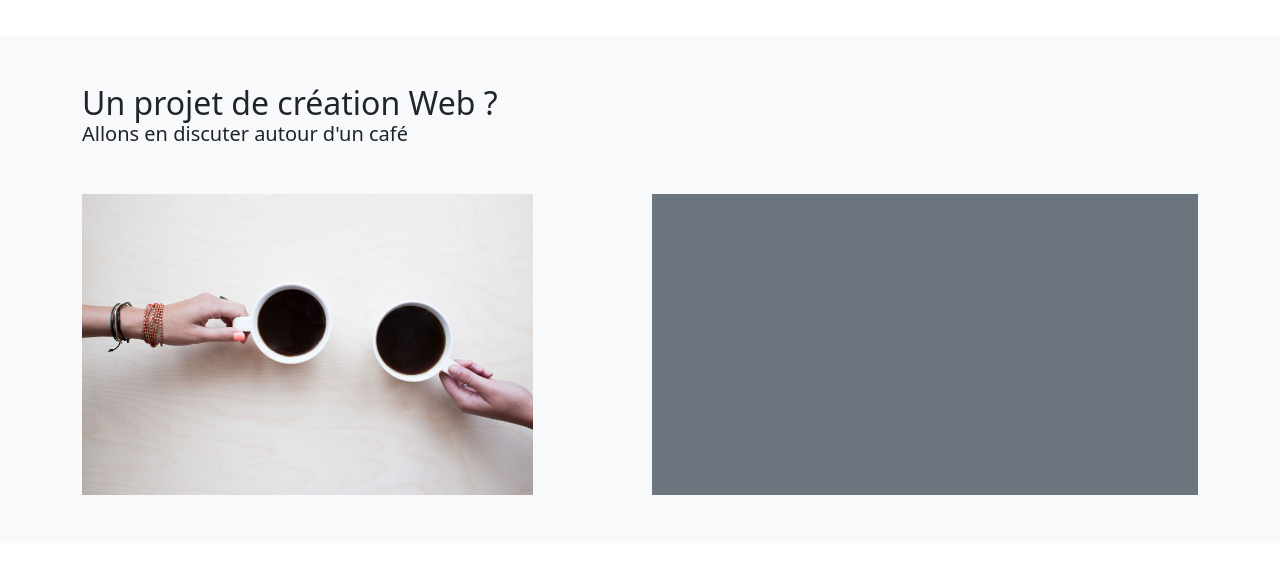
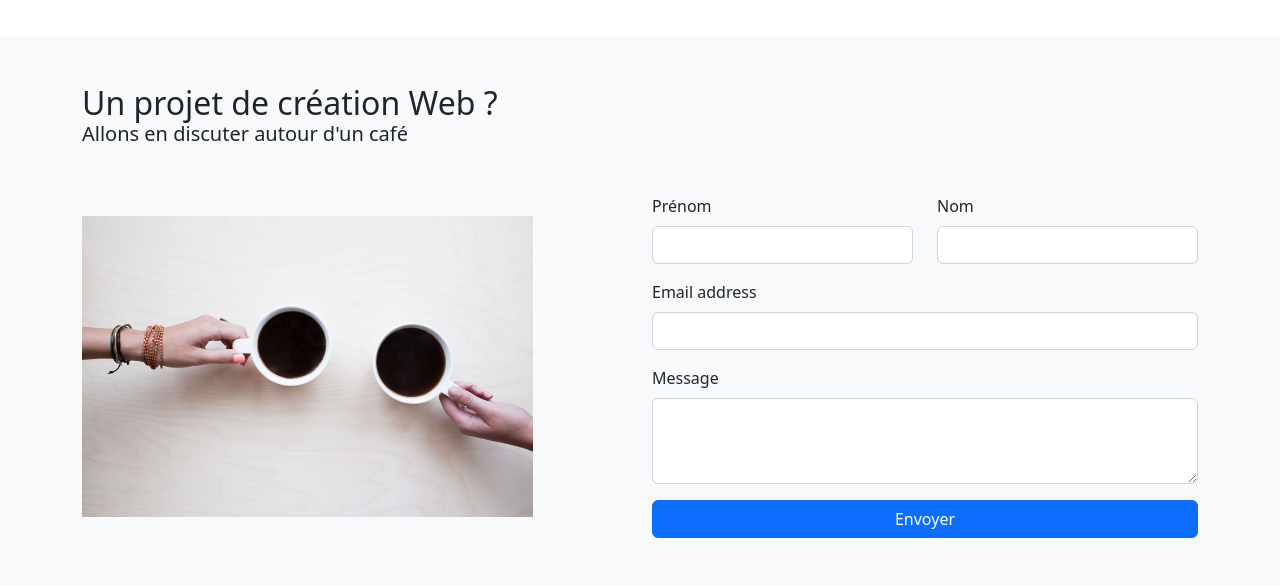
Before and after one commit to remymerienne/Bootstrap_OC, a website: page index.html in a window 1280 px wide. Shown: the part 2117-2705 px from the top of the page. Drawn offline with Linux system fonts and the light colour scheme; files whose address does not match are found by name.

Commit message:
add form basis

```diff
--- a/index.html
+++ b/index.html
@@ -846,12 +846,53 @@
         <div class="container py-5">
           <h2 class="mb-0">Un projet de création Web ?</h2>
           <h3 class="fw-light fs-5">Allons en discuter autour d'un café</h3>
-          <div class="row mt-1 mt-md-5 gy-5 gy-md-0">
+          <div class="row align-items-center mt-1 mt-md-5 gy-5 gy-md-0">
             <div class="col-12 col-md-5">
               <img src="img/grab-a-coffee.jpg" alt="" class="w-100" />
             </div>
             <div class="col-12 col-md-6 offset-md-1">
-              <div class="bg-secondary w-100 h-100 py-5"></div>
+              <!-- - Form -->
+
+              <form class="row gy-3">
+                <div class="col-6">
+                  <label for="textInput" class="form-label">Prénom</label>
+                  <input type="text" id="textInput" class="form-control" />
+                </div>
+
+                <div class="col-6">
+                  <label for="text2Input" class="form-label">Nom</label>
+                  <input type="text" id="text2Input" class="form-control" />
+                </div>
+
+                <div class="col-12">
+                  <label for="exampleInputEmail1" class="form-label"
+                    >Email address</label
+                  >
+                  <input
+                    type="email"
+                    class="form-control"
+                    id="exampleInputEmail1"
+                  />
+                </div>
+
+                <div class="col-12">
+                  <label for="exampleFormControlTextarea1" class="form-label"
+                    >Message</label
+                  >
+                  <textarea
+                    class="form-control"
+                    id="exampleFormControlTextarea1"
+                    rows="3"
+                  ></textarea>
+                </div>
+
+                <div class="col-12">
+                  <button type="submit" class="btn btn-primary w-100">
+                    Envoyer
+                  </button>
+                </div>
+              </form>
+              <!-- - Form - End -->
             </div>
           </div>
         </div>
```
